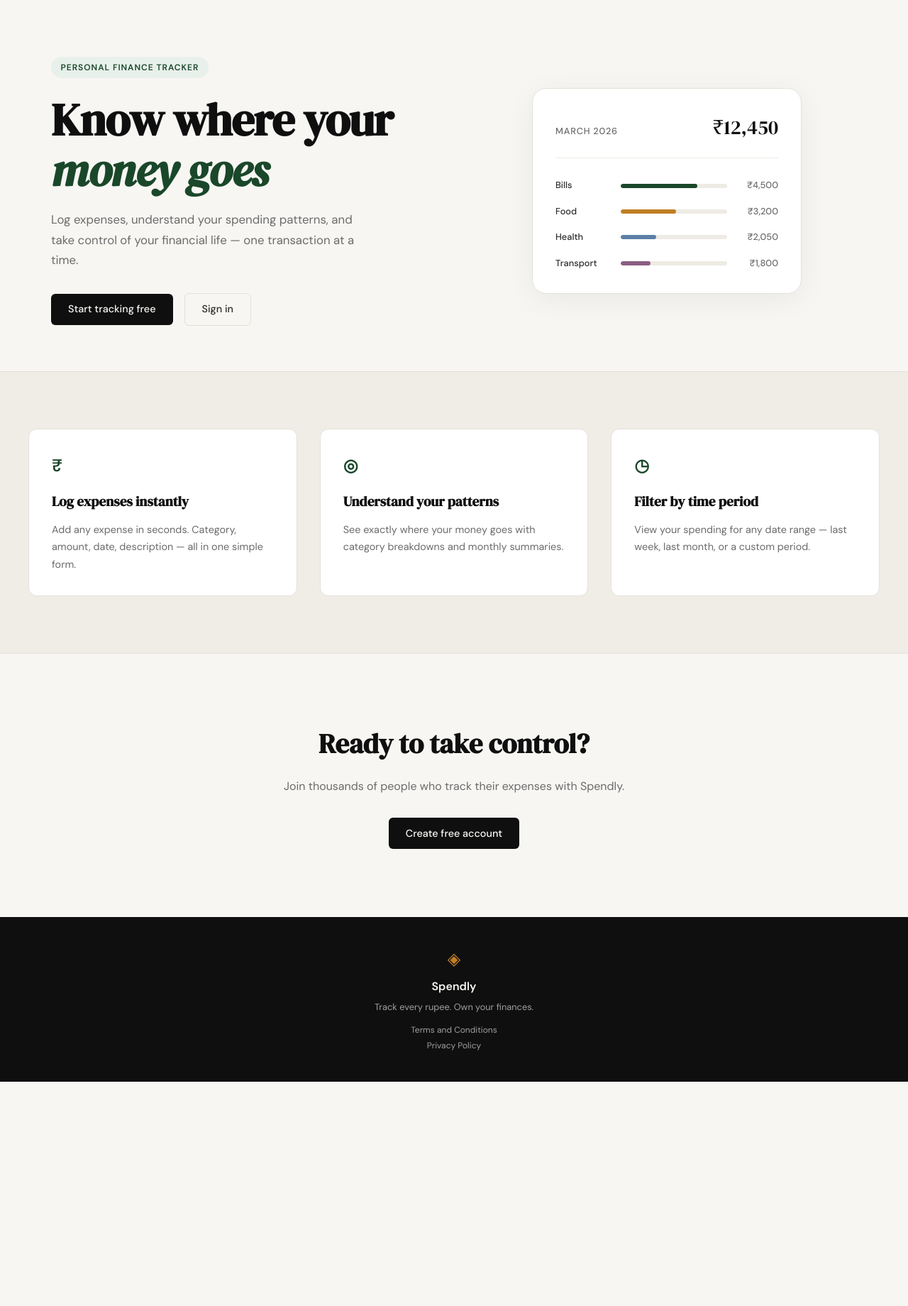
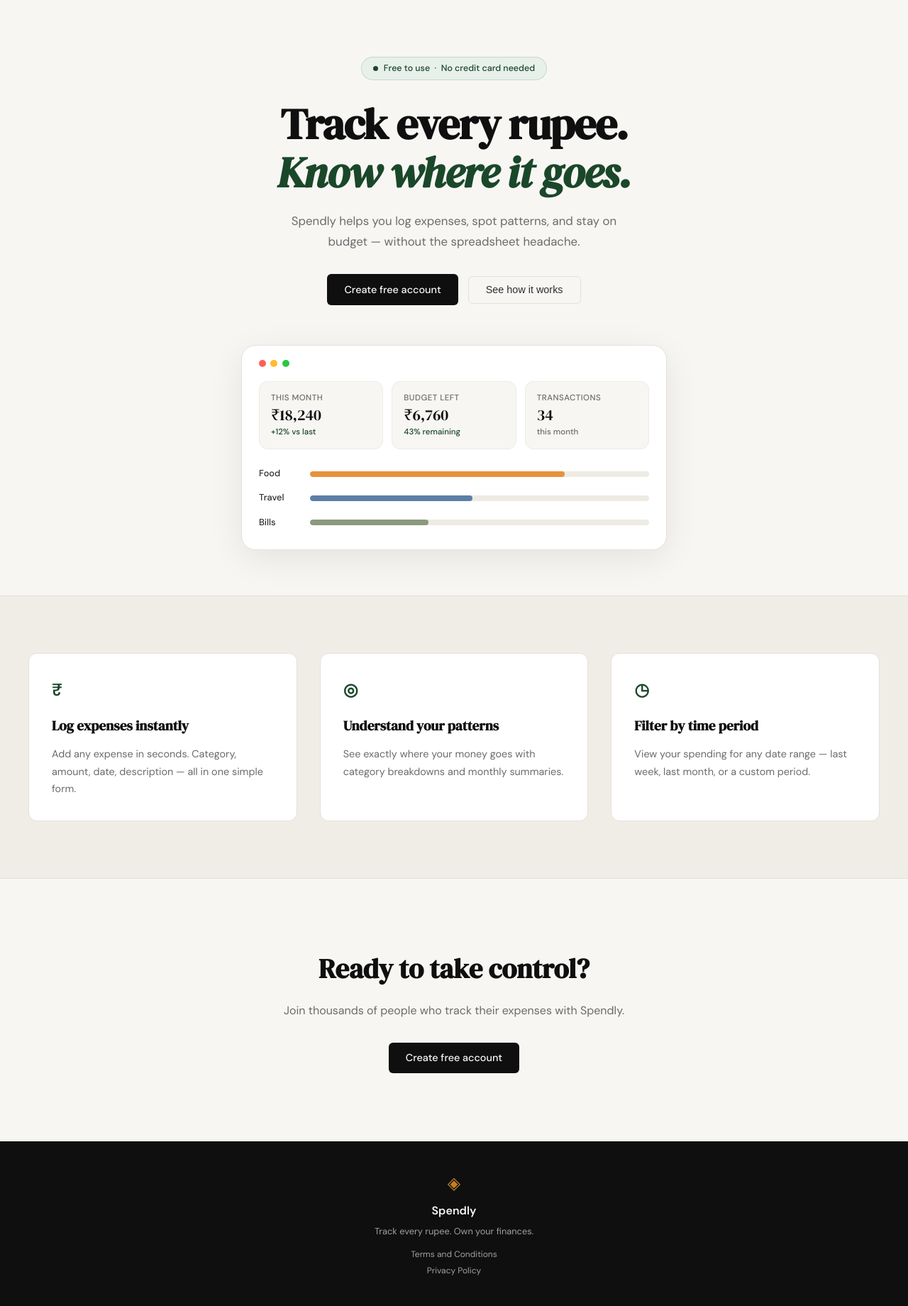
Before and after one commit to harisjaved1996/ExpenseTracker-Flask, a Flask app: page / in a window 1280 px wide. Shown: the part 61-1901 px from the top of the page at 71% size. Before the commit the page ends 1585 px from the top, so only its background shows below. Run offline with Flask 3, Linux system fonts and the light colour scheme.

Commit message:
added pages with routes and redesign the hero section

```diff
--- a/app.py
+++ b/app.py
@@ -26,6 +26,16 @@ def login():
 # Placeholder routes — students will implement these                  #
 # ------------------------------------------------------------------ #
 
+@app.route("/terms")
+def terms():
+    return render_template("terms.html")
+
+
+@app.route("/privacy")
+def privacy():
+    return render_template("privacy.html")
+
+
 @app.route("/logout")
 def logout():
     return "Logout — coming in Step 3"
--- a/static/css/style.css
+++ b/static/css/style.css
@@ -125,31 +125,47 @@ a { color: inherit; text-decoration: none; }
 
 .hero {
     padding: 5rem 2rem 4rem;
-    display: grid;
-    grid-template-columns: 1fr 1fr;
-    gap: 4rem;
+    display: flex;
+    flex-direction: column;
     align-items: center;
-    max-width: var(--max-width);
+    text-align: center;
+    max-width: 860px;
     margin: 0 auto;
 }
 
+.hero-inner {
+    display: flex;
+    flex-direction: column;
+    align-items: center;
+    width: 100%;
+}
+
 .hero-badge {
-    display: inline-block;
+    display: inline-flex;
+    align-items: center;
+    gap: 0.5rem;
     background: var(--accent-light);
     color: var(--accent);
-    font-size: 0.75rem;
-    font-weight: 600;
-    letter-spacing: 0.08em;
-    text-transform: uppercase;
-    padding: 0.35rem 0.85rem;
+    font-size: 0.78rem;
+    font-weight: 500;
+    padding: 0.35rem 1rem;
     border-radius: 999px;
-    margin-bottom: 1.5rem;
+    margin-bottom: 1.75rem;
+    border: 1px solid rgba(26, 71, 42, 0.15);
+}
+
+.hero-badge-dot {
+    width: 7px;
+    height: 7px;
+    border-radius: 50%;
+    background: var(--accent);
+    flex-shrink: 0;
 }
 
 .hero-title {
     font-family: var(--font-display);
-    font-size: clamp(2.5rem, 5vw, 4rem);
-    line-height: 1.1;
+    font-size: clamp(2.4rem, 5.5vw, 3.8rem);
+    line-height: 1.12;
     letter-spacing: -0.02em;
     color: var(--ink);
     margin-bottom: 1.25rem;
@@ -158,69 +174,103 @@ a { color: inherit; text-decoration: none; }
 .hero-title em {
     font-style: italic;
     color: var(--accent);
+    display: block;
 }
 
 .hero-subtitle {
     font-size: 1.05rem;
     color: var(--ink-muted);
     line-height: 1.7;
-    max-width: 460px;
+    max-width: 480px;
     margin-bottom: 2rem;
 }
 
 .hero-actions {
     display: flex;
-    gap: 1rem;
+    gap: 0.875rem;
     align-items: center;
+    margin-bottom: 3.5rem;
 }
 
 /* ------------------------------------------------------------------ */
-/* Mock card (hero visual)                                             */
+/* Mock window (hero visual)                                           */
 /* ------------------------------------------------------------------ */
 
 .hero-visual {
-    display: flex;
-    justify-content: center;
+    width: 100%;
+    max-width: 600px;
 }
 
-.mock-card {
+.mock-window {
     background: var(--paper-card);
     border: 1px solid var(--border);
     border-radius: var(--radius-lg);
-    padding: 2rem;
-    width: 100%;
-    max-width: 380px;
-    box-shadow: 0 8px 40px rgba(0,0,0,0.06);
+    padding: 1.25rem 1.5rem 1.75rem;
+    box-shadow: 0 12px 48px rgba(0,0,0,0.08);
+    text-align: left;
 }
 
-.mock-card-header {
+.mock-dots {
     display: flex;
-    justify-content: space-between;
-    align-items: baseline;
-    margin-bottom: 1.75rem;
-    padding-bottom: 1.25rem;
-    border-bottom: 1px solid var(--border-soft);
+    gap: 0.4rem;
+    margin-bottom: 1.25rem;
 }
 
-.mock-label {
-    font-size: 0.8rem;
-    font-weight: 500;
-    color: var(--ink-muted);
-    text-transform: uppercase;
-    letter-spacing: 0.06em;
+.dot {
+    width: 10px;
+    height: 10px;
+    border-radius: 50%;
 }
 
-.mock-total {
-    font-family: var(--font-display);
-    font-size: 1.75rem;
-    color: var(--ink);
+.dot-red    { background: #ff5f57; }
+.dot-yellow { background: #febc2e; }
+.dot-green  { background: #28c840; }
+
+.mock-stats {
+    display: grid;
+    grid-template-columns: repeat(3, 1fr);
+    gap: 0.75rem;
+    margin-bottom: 1.5rem;
 }
 
-.mock-bars { display: flex; flex-direction: column; gap: 1rem; }
+.mock-stat {
+    background: var(--paper);
+    border: 1px solid var(--border-soft);
+    border-radius: var(--radius-md);
+    padding: 0.85rem 1rem;
+    display: flex;
+    flex-direction: column;
+    gap: 0.2rem;
+}
+
+.mock-stat-label {
+    font-size: 0.72rem;
+    color: var(--ink-muted);
+    font-weight: 500;
+    text-transform: uppercase;
+    letter-spacing: 0.04em;
+}
+
+.mock-stat-value {
+    font-family: var(--font-display);
+    font-size: 1.35rem;
+    color: var(--ink);
+    line-height: 1.1;
+}
+
+.mock-stat-sub {
+    font-size: 0.72rem;
+    font-weight: 500;
+}
+
+.mock-stat-sub.positive { color: var(--accent); }
+.mock-stat-sub.neutral  { color: var(--ink-muted); }
+
+.mock-bars { display: flex; flex-direction: column; gap: 0.85rem; }
 
 .mock-bar-row {
     display: grid;
-    grid-template-columns: 80px 1fr 60px;
+    grid-template-columns: 60px 1fr;
     align-items: center;
     gap: 0.75rem;
 }
@@ -232,7 +282,7 @@ a { color: inherit; text-decoration: none; }
 }
 
 .mock-bar-track {
-    height: 6px;
+    height: 8px;
     background: var(--border-soft);
     border-radius: 999px;
     overflow: hidden;
@@ -242,18 +292,78 @@ a { color: inherit; text-decoration: none; }
     height: 100%;
     background: var(--accent);
     border-radius: 999px;
-    transition: width 0.6s ease;
 }
 
-.mock-bar-2 { background: var(--accent-2); }
+.mock-bar-2 { background: #e8923a; }
 .mock-bar-3 { background: #5b7fa6; }
 .mock-bar-4 { background: #8b5e83; }
+.mock-bar-5 { background: #8a9a7b; }
 
-.mock-amt {
-    font-size: 0.8rem;
-    font-weight: 500;
-    color: var(--ink-muted);
-    text-align: right;
+/* ------------------------------------------------------------------ */
+/* Video Modal                                                         */
+/* ------------------------------------------------------------------ */
+
+.modal-overlay {
+    display: none;
+    position: fixed;
+    inset: 0;
+    z-index: 1000;
+    background: rgba(0, 0, 0, 0.72);
+    align-items: center;
+    justify-content: center;
+    padding: 1.5rem;
+}
+
+.modal-overlay.is-open {
+    display: flex;
+}
+
+.modal-box {
+    position: relative;
+    width: 100%;
+    max-width: 820px;
+    background: var(--ink);
+    border-radius: var(--radius-lg);
+    overflow: hidden;
+    box-shadow: 0 24px 80px rgba(0,0,0,0.5);
+}
+
+.modal-close {
+    position: absolute;
+    top: 0.75rem;
+    right: 0.875rem;
+    z-index: 10;
+    background: rgba(255,255,255,0.12);
+    border: none;
+    color: #fff;
+    font-size: 1.4rem;
+    line-height: 1;
+    width: 2rem;
+    height: 2rem;
+    border-radius: 50%;
+    cursor: pointer;
+    display: flex;
+    align-items: center;
+    justify-content: center;
+    transition: background 0.2s;
+}
+
+.modal-close:hover { background: rgba(255,255,255,0.24); }
+
+.modal-video-wrap {
+    position: relative;
+    width: 100%;
+    padding-bottom: 56.25%;
+    height: 0;
+}
+
+.modal-video-wrap iframe {
+    position: absolute;
+    inset: 0;
+    width: 100%;
+    height: 100%;
+    border: none;
+    display: block;
 }
 
 /* ------------------------------------------------------------------ */
--- a/static/js/main.js
+++ b/static/js/main.js
@@ -1 +1,33 @@
-// main.js — students will add JavaScript here as features are built
+// main.js
+
+(function () {
+    const overlay   = document.getElementById('video-modal');
+    const openBtn   = document.getElementById('how-it-works-btn');
+    const closeBtn  = document.getElementById('modal-close-btn');
+    const iframe    = document.getElementById('yt-iframe');
+
+    if (!overlay || !openBtn) return;
+
+    function openModal() {
+        iframe.src = iframe.dataset.src;
+        overlay.classList.add('is-open');
+        document.body.style.overflow = 'hidden';
+    }
+
+    function closeModal() {
+        overlay.classList.remove('is-open');
+        iframe.src = '';
+        document.body.style.overflow = '';
+    }
+
+    openBtn.addEventListener('click', openModal);
+    closeBtn.addEventListener('click', closeModal);
+
+    overlay.addEventListener('click', function (e) {
+        if (e.target === overlay) closeModal();
+    });
+
+    document.addEventListener('keydown', function (e) {
+        if (e.key === 'Escape' && overlay.classList.contains('is-open')) closeModal();
+    });
+}());
--- a/templates/base.html
+++ b/templates/base.html
@@ -35,8 +35,8 @@
             <span class="footer-name">Spendly</span>
                 <p class="footer-copy">Track every rupee. Own your finances.</p>
             <div class="footer-links">
-                <a href="#" class="footer-link">Terms and Conditions</a>
-                <a href="#" class="footer-link">Privacy Policy</a>
+                <a href="{{ url_for('terms') }}" class="footer-link">Terms and Conditions</a>
+                <a href="{{ url_for('privacy') }}" class="footer-link">Privacy Policy</a>
             </div>
         </div>
     </footer>
--- a/templates/landing.html
+++ b/templates/landing.html
@@ -6,60 +6,89 @@
 
 <section class="hero">
     <div class="hero-inner">
-        <div class="hero-badge">Personal Finance Tracker</div>
+        <div class="hero-badge">
+            <span class="hero-badge-dot"></span>
+            Free to use &nbsp;·&nbsp; No credit card needed
+        </div>
         <h1 class="hero-title">
-            Know where your<br>
-            <em>money goes</em>
+            Track every rupee.<br>
+            <em>Know where it goes.</em>
         </h1>
         <p class="hero-subtitle">
-            Log expenses, understand your spending patterns,
-            and take control of your financial life —
-            one transaction at a time.
+            Spendly helps you log expenses, spot patterns, and stay
+            on budget — without the spreadsheet headache.
         </p>
         <div class="hero-actions">
-            <a href="{{ url_for('register') }}" class="btn-primary">Start tracking free</a>
-            <a href="{{ url_for('login') }}" class="btn-ghost">Sign in</a>
+            <a href="{{ url_for('register') }}" class="btn-primary">Create free account</a>
+            <button class="btn-ghost" id="how-it-works-btn">See how it works</button>
         </div>
     </div>
+
     <div class="hero-visual">
-        <div class="mock-card">
-            <div class="mock-card-header">
-                <span class="mock-label">March 2026</span>
-                <span class="mock-total">₹12,450</span>
+        <div class="mock-window">
+            <div class="mock-dots">
+                <span class="dot dot-red"></span>
+                <span class="dot dot-yellow"></span>
+                <span class="dot dot-green"></span>
+            </div>
+            <div class="mock-stats">
+                <div class="mock-stat">
+                    <span class="mock-stat-label">This month</span>
+                    <span class="mock-stat-value">₹18,240</span>
+                    <span class="mock-stat-sub positive">+12% vs last</span>
+                </div>
+                <div class="mock-stat">
+                    <span class="mock-stat-label">Budget left</span>
+                    <span class="mock-stat-value">₹6,760</span>
+                    <span class="mock-stat-sub positive">43% remaining</span>
+                </div>
+                <div class="mock-stat">
+                    <span class="mock-stat-label">Transactions</span>
+                    <span class="mock-stat-value">34</span>
+                    <span class="mock-stat-sub neutral">this month</span>
+                </div>
             </div>
             <div class="mock-bars">
                 <div class="mock-bar-row">
+                    <span class="mock-cat">Food</span>
+                    <div class="mock-bar-track">
+                        <div class="mock-bar mock-bar-2" style="width: 75%"></div>
+                    </div>
+                </div>
+                <div class="mock-bar-row">
+                    <span class="mock-cat">Travel</span>
+                    <div class="mock-bar-track">
+                        <div class="mock-bar mock-bar-3" style="width: 48%"></div>
+                    </div>
+                </div>
+                <div class="mock-bar-row">
                     <span class="mock-cat">Bills</span>
                     <div class="mock-bar-track">
-                        <div class="mock-bar" style="width: 72%"></div>
+                        <div class="mock-bar mock-bar-5" style="width: 35%"></div>
                     </div>
-                    <span class="mock-amt">₹4,500</span>
-                </div>
-                <div class="mock-bar-row">
-                    <span class="mock-cat">Food</span>
-                    <div class="mock-bar-track">
-                        <div class="mock-bar mock-bar-2" style="width: 52%"></div>
-                    </div>
-                    <span class="mock-amt">₹3,200</span>
-                </div>
-                <div class="mock-bar-row">
-                    <span class="mock-cat">Health</span>
-                    <div class="mock-bar-track">
-                        <div class="mock-bar mock-bar-3" style="width: 33%"></div>
-                    </div>
-                    <span class="mock-amt">₹2,050</span>
-                </div>
-                <div class="mock-bar-row">
-                    <span class="mock-cat">Transport</span>
-                    <div class="mock-bar-track">
-                        <div class="mock-bar mock-bar-4" style="width: 28%"></div>
-                    </div>
-                    <span class="mock-amt">₹1,800</span>
                 </div>
             </div>
         </div>
     </div>
 </section>
+
+<!-- Video Modal -->
+<div class="modal-overlay" id="video-modal" role="dialog" aria-modal="true" aria-label="How it works video">
+    <div class="modal-box">
+        <button class="modal-close" id="modal-close-btn" aria-label="Close">&times;</button>
+        <div class="modal-video-wrap">
+            <iframe
+                id="yt-iframe"
+                src=""
+                data-src="https://www.youtube.com/embed/q_1Km_u9R3A?autoplay=1&rel=0"
+                title="How Spendly works"
+                frameborder="0"
+                allow="accelerometer; autoplay; clipboard-write; encrypted-media; gyroscope; picture-in-picture"
+                allowfullscreen>
+            </iframe>
+        </div>
+    </div>
+</div>
 
 <section class="features">
     <div class="features-inner">
```
Also changed, not shown: other parts of static/css/style.css (+66 -9 lines), templates/privacy.html (added, +73 -0 lines), templates/terms.html (added, +62 -0 lines).
